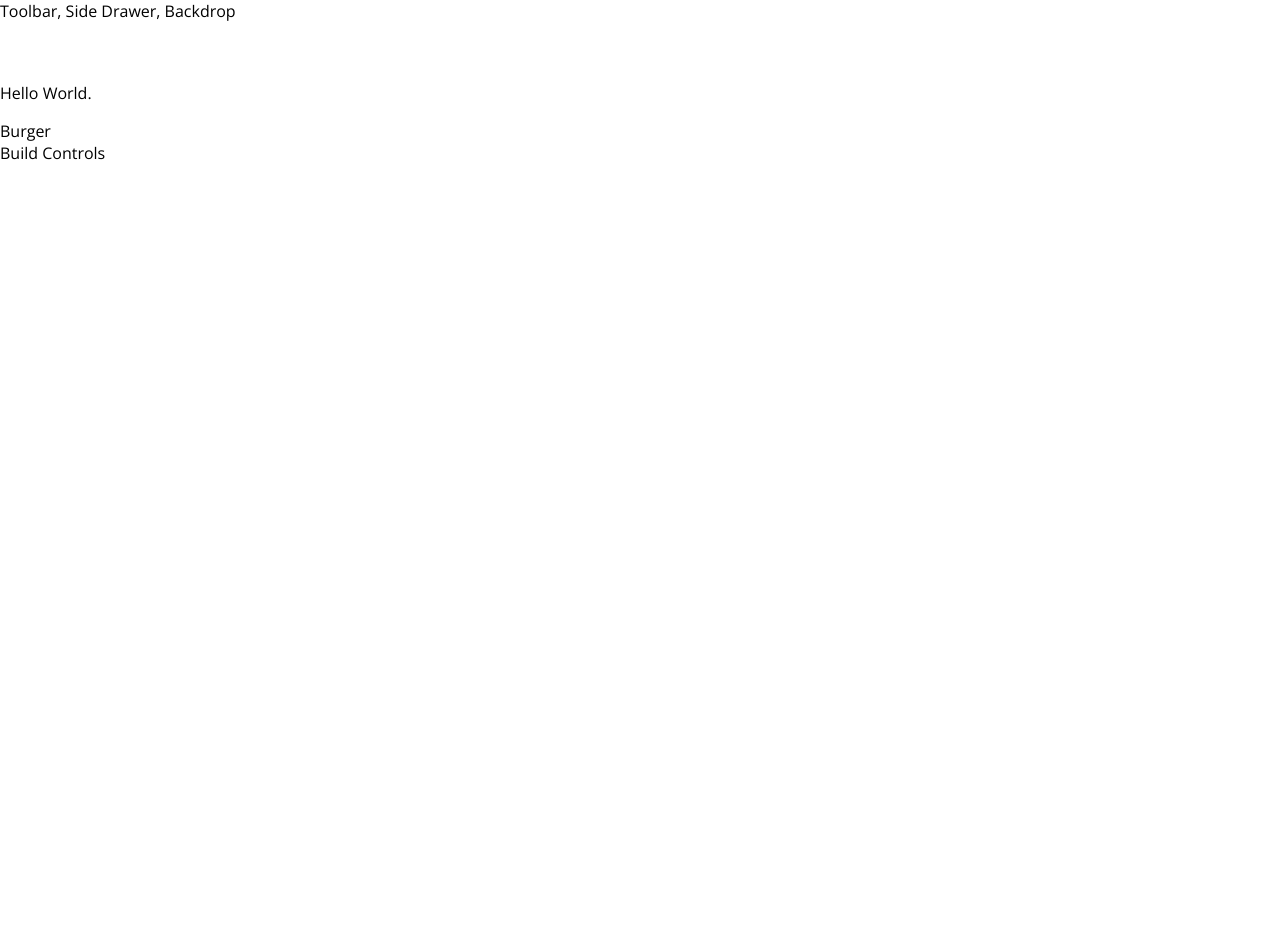
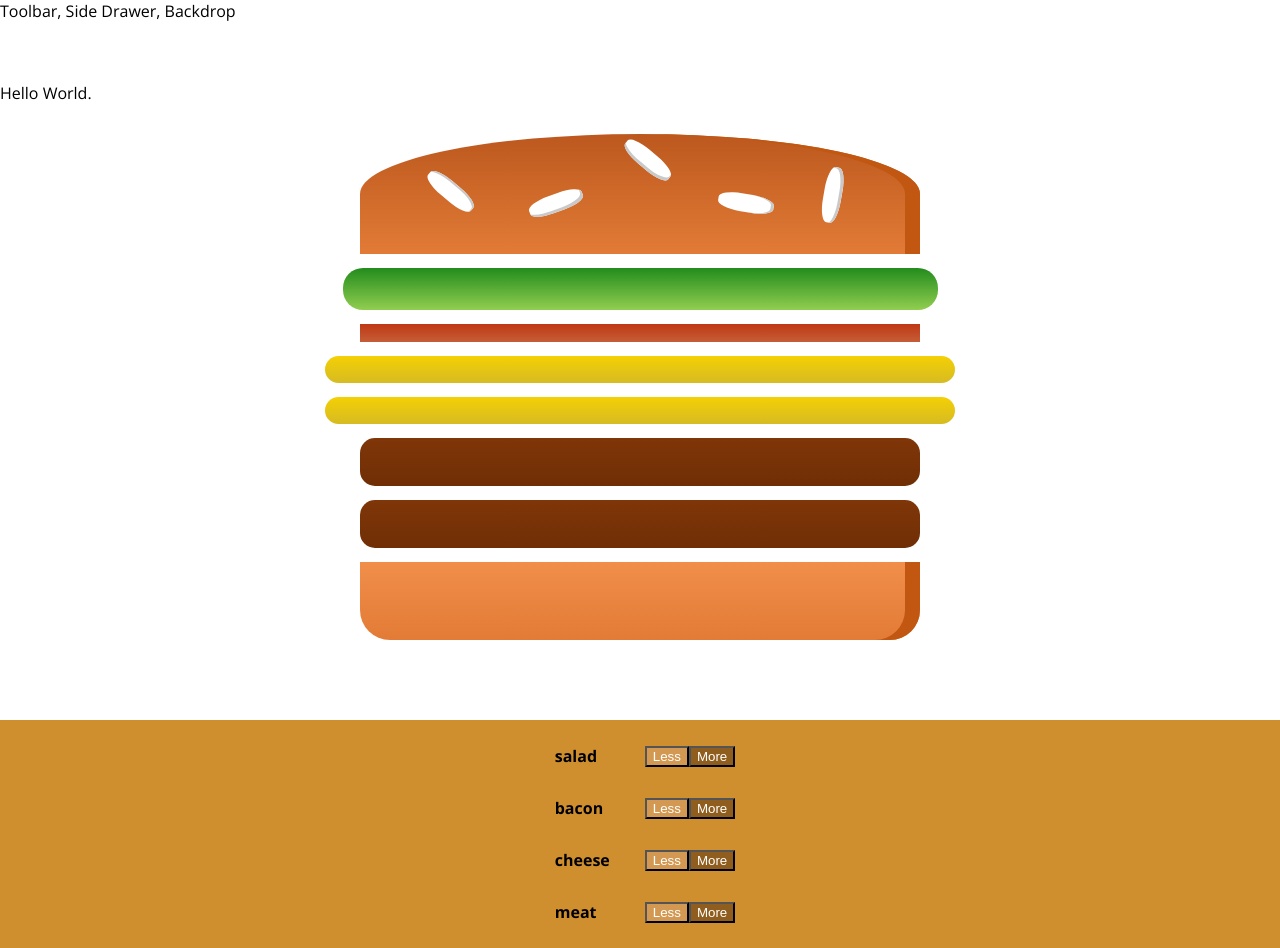
Before and after one commit to HasheebKazi/react_demo, a React (Create React App) app: page / in a window 1280 px wide. Before the commit the page ends 800 px from the top, so only its background shows below. Built offline with nearby package versions, Linux system fonts and the light colour scheme.

Commit message:
basic burger builder working

```diff
--- a/package.json
+++ b/package.json
@@ -3,6 +3,7 @@
   "version": "0.1.0",
   "private": true,
   "dependencies": {
+    "prop-types": "^15.7.2",
     "react": "^16.12.0",
     "react-dom": "^16.12.0",
     "react-scripts": "3.3.0"
--- /dev/null
+++ b/src/components/Burger/BuildControls/BuildControl/BuildControl.js
@@ -0,0 +1,16 @@
+import React from 'react';
+
+// css imports
+import classes from './BuildControl.module.css';
+
+const buildControl = (props) => {
+    return (
+        <div className={classes.BuildControl}>
+            <div className={classes.Label}>{props.label}</div>
+            <button className={classes.Less} onClick={ () => { props.clickLess(props.label) }}>Less</button>
+            <button className={classes.More} onClick={ () => { props.clickMore(props.label) }}>More</button>
+        </div>
+    );
+}
+
+export default buildControl;
--- /dev/null
+++ b/src/components/Burger/BuildControls/BuildControl/BuildControl.module.css
@@ -0,0 +1,58 @@
+.BuildControl {
+    display: flex;
+    flex-flow: row;
+    justify-content: space-between;
+
+    align-items: center;
+    margin: 5px 0;
+}
+
+.BuildControl .BuildControl__button {
+    display: block;
+    font: inherit;
+    padding: 5px;
+    margin: 0 5px;
+    width: 80px;
+    border: 1px solid #AA6817;
+    cursor: pointer;
+    outline: none;
+}
+
+.BuildControl .BuildControl__button:disabled {
+    background-color: #AC9980;
+    border: 1px solid #7E7365;
+    color: #ccc;
+    cursor: default;
+}
+
+.BuildControl .BuildControl__button:hover:disabled {
+    background-color: #AC9980;
+    color: #ccc;
+    cursor: not-allowed;
+}
+
+.Label {
+    padding: 10px;
+    font-weight: bold;
+    width: 80px;
+}
+
+.BuildControl .Less {
+    background-color: #D39952;
+    color: white;
+}
+
+.BuildControl .More {
+    background-color: #8F5E1E;
+    color: white;
+}
+
+.BuildControl .Less:hover, .BuildControl .Less:active {
+    background-color: #DAA972;
+    color: white;
+}
+
+.BuildControl .More:hover,.BuildControl .More:active {
+    background-color: #99703F;
+    color: white;
+}
--- /dev/null
+++ b/src/components/Burger/BuildControls/BuildControls.js
@@ -0,0 +1,25 @@
+import React from 'react';
+
+// module imports
+import BuildControl from './BuildControl/BuildControl';
+
+// css imports
+import classes from './BuildControls.module.css';
+
+const buildControls = (props) => {
+
+
+    let ingredientList = Object.keys(props.ingredients);
+    let controls = [];
+    ingredientList.forEach((igKey) => {
+        controls.push(<BuildControl label={igKey} clickMore={props.clickMore} clickLess={props.clickLess} />)
+    });
+
+    return (
+        <div className={classes.BuildControls}>
+            {controls}
+        </div>
+    );
+}
+
+export default buildControls;
--- /dev/null
+++ b/src/components/Burger/BuildControls/BuildControls.module.css
@@ -0,0 +1,13 @@
+.BuildControls {
+    margin: auto;
+    padding: 10px 0;
+    width: 100%;
+
+
+    display: flex;
+    flex-flow: column;
+    align-items: center;
+
+    box-shadow: 0 2px 1px #ccc;
+    background-color: #CF8F2E;
+}
--- a/src/components/Burger/Burger.js
+++ b/src/components/Burger/Burger.js
@@ -3,15 +3,32 @@ import React from 'react';
 
 // component imports
 // import Aux from '../../HOC/Aux';
+import BurgerIngredients from './BurgerIngredient/BurgerIngredients';
 
 // css imports
-// import classes from './Burger.module.css';
+import classes from './Burger.module.css';
 
 const burger = (props) => {
+
+    let burgerIngredientList = [];
+    Object.keys(props.ingredients).forEach((ingredientKey) => {
+        let count = props.ingredients[ingredientKey];
+        while (count > 0) {
+            burgerIngredientList.push(<BurgerIngredients type={ingredientKey}/>);
+            count--;
+        }
+    });
+
+    if (burgerIngredientList.length === 0) {
+        burgerIngredientList = (<p>Please start adding ingredients.</p>);
+    }
+
     return (
-        <React.Fragment>
-            <div> Burger Stuff </div>
-        </React.Fragment>
+        <div className={classes.Burger}>
+            <BurgerIngredients type="bread-top"/>
+            {burgerIngredientList}
+            <BurgerIngredients type="bread-bottom"/>
+        </div>
     );
 }
 
--- a/src/components/Burger/Burger.module.css
+++ b/src/components/Burger/Burger.module.css
@@ -0,0 +1,32 @@
+.Burger {
+    width: 100%;
+    height: 250px;
+    margin: auto;
+
+    overflow: scroll;
+
+    text-align: center;
+    font-size: 1.2rem;
+    font-weight: bold;
+}
+
+@media (min-width: 500px) and (min-height: 400px) {
+    .Burger {
+        width: 350px;
+        height: 300px;
+    }
+}
+
+@media (min-width: 500px) and (min-height: 401px) {
+    .Burger {
+        width: 450px;
+        height: 400px;
+    }
+}
+
+@media (min-width: 1000px) and (min-height: 700px) {
+    .Burger {
+        width: 700px;
+        height: 600px;
+    }
+}
--- a/src/components/Burger/BurgerIngredient/BurgerIngredients.js
+++ b/src/components/Burger/BurgerIngredient/BurgerIngredients.js
@@ -1,18 +1,51 @@
 // core imports + libraries
-import React from 'react';
+import React, { Component } from 'react';
+import PropTypes from 'prop-types';
 
 // component imports
 // import Aux from '../../../HOC/Aux';
 
 // css imports
-// import classes from './BurgerIngredients.module.css';
+import classes from './BurgerIngredients.module.css';
 
-const burgerIngredients = (props) => {
-    return (
-        <React.Fragment>
-            <div> Burger Ingredients </div>
-        </React.Fragment>
-    );
+class BurgerIngredients extends Component {
+    render () {
+        let ingredient = null;
+        switch (this.props.type) {
+            case ('bread-bottom'):
+                ingredient = (<div className={classes.BreadBottom}></div>);
+                break;
+            case ('bread-top'):
+                ingredient = (
+                    <div className={classes.BreadTop}>
+                        <div className={classes.Seeds1}></div>
+                        <div className={classes.Seeds2}></div>
+                    </div>
+                );
+                break;
+            case ('meat'):
+                ingredient = (<div className={classes.Meat}></div>);
+                break;
+            case ('cheese'):
+                ingredient = (<div className={classes.Cheese}></div>);
+                break;
+            case ('salad'):
+                ingredient = (<div className={classes.Salad}></div>);
+                break;
+            case ('bacon'):
+                ingredient = (<div className={classes.Bacon}></div>);
+                break;
+            default:
+                ingredient = (<div></div>);
+                break;
+        }
+
+        return (ingredient);
+    }
 }
 
-export default burgerIngredients;
+BurgerIngredients.propTypes = {
+    type: PropTypes.string.isRequired
+}
+
+export default BurgerIngredients;
--- a/src/containers/BurgerBuilder/BurgerBuilder.js
+++ b/src/containers/BurgerBuilder/BurgerBuilder.js
@@ -1,17 +1,50 @@
 import React, { Component } from 'react';
 
-// components
+/* ===========
+    components
+   =========== */
 // import Aux from '../../HOC/Aux';
+import Burger from '../../components/Burger/Burger';
+import BuildControls from '../../components/Burger/BuildControls/BuildControls';
 
-// css imports
+/* ============
+    css imports
+   ============ */
 // import classes from './BurgerBuilder.module.css';
 
 class BurgerBuilder extends Component {
+
+    state = {
+        ingredients: {
+            salad: 1,
+            bacon: 1,
+            cheese: 2,
+            meat: 2
+        }
+    }
+
+    addIngredientClickListener(ig) {
+        let newIgState = {...this.state.ingredients};
+        newIgState[ig] += 1;
+        this.setState({ingredients: newIgState});
+    }
+
+    removeIngredientClickListener(ig) {
+        let newIgState = {...this.state.ingredients};
+        if (newIgState[ig] > 0) {
+            newIgState[ig] -= 1;
+        }
+        this.setState({ingredients: newIgState});
+    }
+
     render() {
         return (
             <React.Fragment>
-                <div>Burger</div>
-                <div>Build Controls</div>
+                <Burger ingredients={this.state.ingredients} />
+                <BuildControls
+                    ingredients={this.state.ingredients}
+                    clickMore={ this.addIngredientClickListener.bind(this) }
+                    clickLess={ this.removeIngredientClickListener.bind(this) } />
             </React.Fragment>
         );
     }
```
Also changed, not shown: src/components/Burger/BurgerIngredient/BurgerIngredients.module.css (renamed from src/components/Burger/BurgerIngredient/BurgerIngredients.modules.css).
